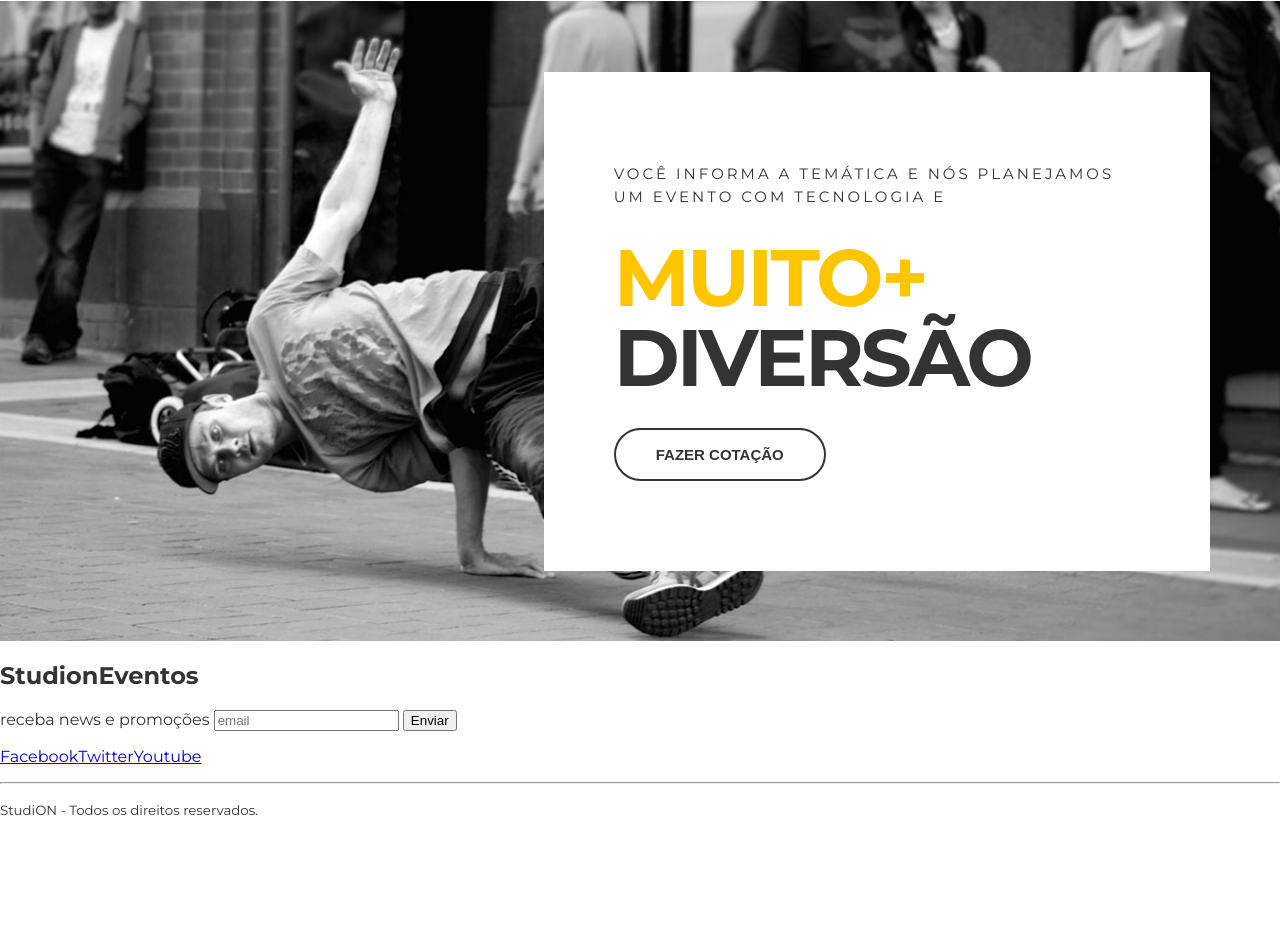
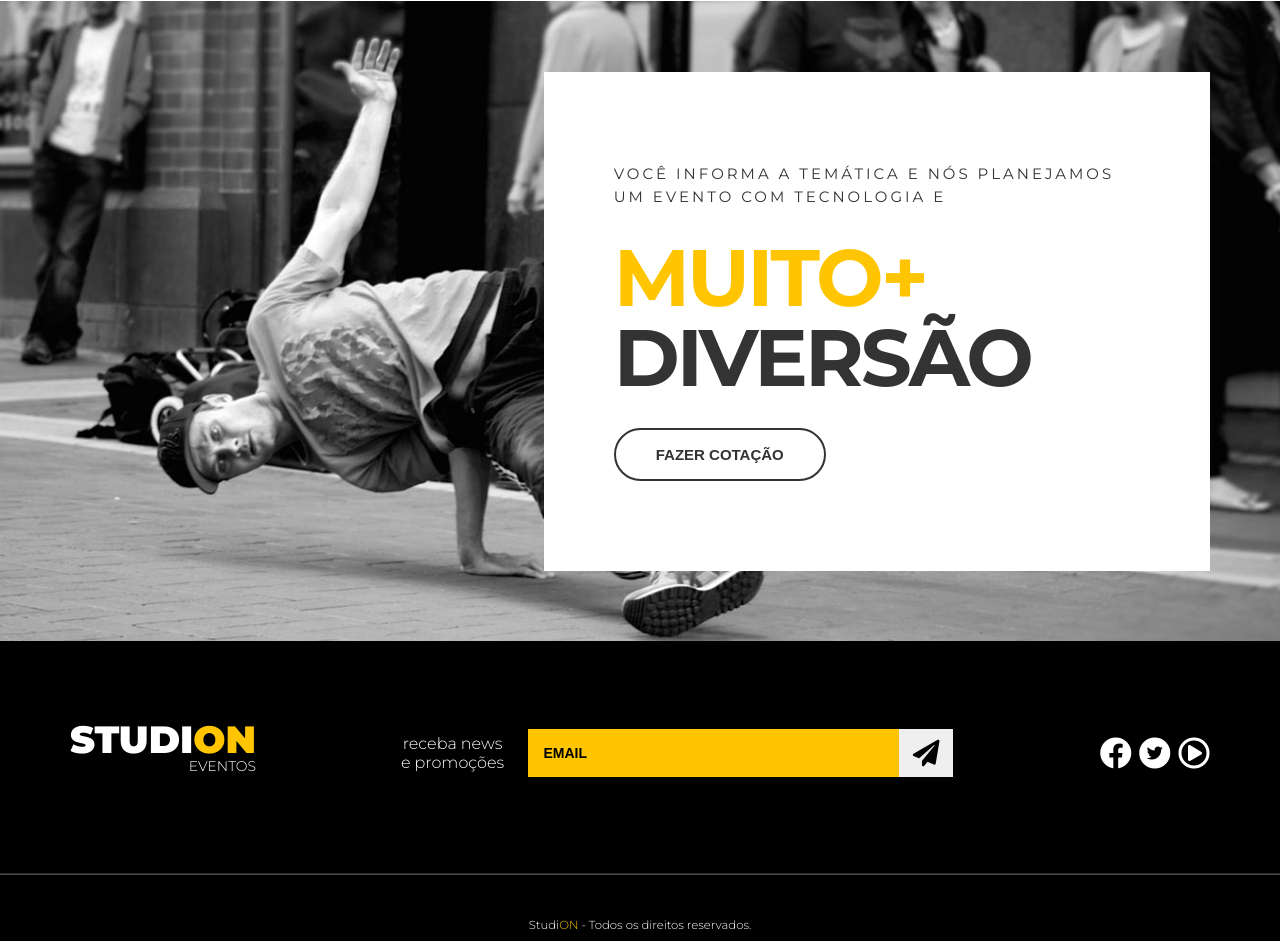
Before and after one commit to VitorOliveiraLima/HomePage-Studion, a plain HTML site: page src/index.html in a window 1280 px wide. Shown: the part 1856-2797 px from the top of the page. Before the commit the page ends 2691 px from the top, so only its background shows below. Drawn offline with Linux system fonts and the light colour scheme.

Commit message:
home-studion finalizada

```diff
--- a/src/index.html
+++ b/src/index.html
@@ -77,12 +77,12 @@
         </ul>
       </section>
 
-      <section class="institucional">
+      <section class="institutional">
         <img
-          class="institucional"
+          class="institutional"
           src="/images/institutional.jpg"
           alt="Studion institutional" />
-        <div class="institucional__copy">
+        <div class="institutional__copy">
           <h6>Fazemos o seu evento acontecer</h6>
           <h4>Lorem ipsum, dolor sit amet consectetur adipisicing elit.</h4>
           <p>
@@ -109,21 +109,48 @@
       </section>
     </main>
 
-    <footer>
-      <h2>Studi<span>on</span><span>Eventos</span></h2>
-      <form>
-        <label>receba news e promoções</label>
-        <input type="email" placeholder="email" />
-        <button type="submit">Enviar</button>
-      </form>
-      <ul>
-        <li><a href="https://facebook.com/" target="_blank">Facebook</a></li>
-        <li><a href="https://twitter.com/" target="_blank">Twitter</a></li>
-        <li><a href="https://youtube.com/" target="_blank">Youtube</a></li>
-      </ul>
+    <footer class="footer">
+      <div class="container footer__container">
+        <h2 class="logo-studion">
+          Studi<span class="copy--primary">on</span>
+          <span class="logo-studion__subtitle">Eventos</span>
+        </h2>
+
+        <form class="footer__form">
+          <label form="email">receba news e promoções</label>
+          <div class="footer__email">
+            <input id="email" type="email" placeholder="email" />
+            <button type="submit">
+              <i class="fas fa-paper-plane fa-2x"></i>
+            </button>
+          </div>
+        </form>
+
+        <ul class="footer__social">
+          <li>
+            <a href="https://facebook.com/" target="_blank">
+              <i class="fab fa-facebook fa-2x"></i>
+            </a>
+          </li>
+          <li>
+            <a href="https://twitter.com/" target="_blank">
+              <span class="fa-stack">
+                <i class="fas fa-circle fa-stack-2x fa-inverse"></i>
+                <i class="fab fa-twitter fa-stack-1x"></i>
+              </span>
+            </a>
+          </li>
+          <li>
+            <a href="https://youtube.com/" target="_blank">
+              <i class="far fa-play-circle fa-2x"></i>
+            </a>
+          </li>
+        </ul>
+       </div>
+
       <hr />
       <p>
-        <small>Studi<span>ON</span> - Todos os direitos reservados.</small>
+        <small>Studi<span class="copy--primary">ON</span> - Todos os direitos reservados.</small>
       </p>
     </footer>
   </body>
--- a/src/style.css
+++ b/src/style.css
@@ -1,4 +1,7 @@
 @import url("https://fonts.googleapis.com/css2?family=Montserrat:wght@300;400;500;700;900&family=Roboto&display=swap");
+@import url("https://cdnjs.cloudflare.com/ajax/libs/font-awesome/5.13.0/css/fontawesome.min.css");
+@import url('https://cdnjs.cloudflare.com/ajax/libs/font-awesome/5.13.0/css/all.min.css');
+
 
 * {
   box-sizing: border-box;
@@ -86,6 +89,7 @@
 .logo-studion__subtitle {
   font-size: 0.875rem;
   font-weight: 300;
+  display: block;
 }
 
 .copy--primary {
@@ -175,7 +179,7 @@
   font-size: 1.25rem;
 }
 
-.institucional {
+.institutional {
   display: grid;
   grid-template-columns: auto auto;
   gap: 3.125rem;
@@ -183,43 +187,42 @@
   padding: 4.375rem;
 }
 
-.institucional__image {
+.institutional__image {
   max-width: 550px;
 }
 
-.institucinal__copy {
+.institutional__copy {
   padding: 0 1.875rem;
 }
 
-.institucinal__copy h6 {
-  font-size: 0.0875rem;
+.institutional__copy h6 {
+  font-size: 0.875rem;
   font-weight: 300;
   letter-spacing: 0.1rem;
   text-transform: uppercase;
   margin: 0;
 }
 
-.institucinal__copy h4 {
+.institutional__copy h4 {
   font-size: 1.5625rem;
   margin-top: 1rem;
 }
 
-.institucional p {
-  font-family: "roboto", sans-serif;
+.institutional p {
+  font-family: "Roboto", sans-serif;
   font-size: 1.0625rem;
   line-height: 1.6875rem;
   margin-bottom: 0;
   margin-bottom: 2.5rem;
 }
 
-.btn--institucional:hover {
+.btn--institutional:hover {
   color: var(--color-copy);
   border-color: var(--color-primary);
   background: unset;
 }
 
 .quote {
-
   background-image: url(/images/parallax.jpg);
   background-attachment: fixed;
   background-repeat: no-repeat;
@@ -240,9 +243,9 @@
 }
 
 .quote__copy h6 {
-  font-size: .9375rem;
+  font-size: 0.9375rem;
   font-weight: 400;
-  letter-spacing: .1875rem;
+  letter-spacing: 0.1875rem;
   line-height: 1.4375rem;
   max-width: 53ch;
   text-transform: uppercase;
@@ -253,7 +256,7 @@
   font-size: 5rem;
   line-height: 5rem;
   text-transform: uppercase;
-  letter-spacing: -.1875rem;
+  letter-spacing: -0.1875rem;
   margin: 1.875rem 0;
 }
 
@@ -265,7 +268,103 @@
   color: var(--color-copy);
   border-color: var(--color-copy);
   background: unset;
+}
 
+.footer {
+  background-color: #000;
+  color: #fff;
+  text-align: center;
+
+}
+.footer__container {
+  display: grid;
+  grid-template-columns: repeat(3, auto);
+  align-items: center;
+  padding: 5rem 0;
+}
+
+.footer .logo-studion {
+  justify-self: start;
+  margin: 0;
+}
+
+
+.footer__form {
+  display: grid;
+  align-items: center;
+  grid-template-columns: 10ch auto;
+  gap: 1.375rem;
+}
+
+.footer__form label {
+  font-size: .875;
+  font-weight: 300;
+  text-align: center;
+}
+
+.footer__email {
+ display: grid;
+ grid-template-columns: auto 3.375rem;
+  width: 100%;
+}
+
+.footer__form input {
+  background-color: var(--color-primary);
+  border: unset;
+  padding: 1rem;
+  font-size: .875rem;
+  font-weight: 700;
+  text-transform: uppercase;
+  color: #000;
+}
+
+.footer__form input::placeholder {
+  color: #000;
+}
+
+.footer__form input:focus {
+  outline: unset;
+}
+
+.footer__form button {
+  cursor: pointer;
+  border: unset;
+  height: 100%;
+  transition: 0.3s all ease;
+}
+
+.footer__form button:hover {
+ color: #fff;
+background-color: var(--color-copy);
+
+}
+
+.footer__social {
+  justify-self: end;
+}
+
+.footer__social a,
+.footer__social a:visited,
+.footer__social a:active  {
+  color: #fff;
+  margin-left: 0.2rem;
+}
+
+.footer__social a .fa-twitter,
+.footer__social a:visited .fa-twitter,
+.footer__social a:active .fa-twitter{
+  color: #000;
+}
+
+.footer hr {
+  border-color: #fff4;
+}
+
+.footer p {
+  text-align: center;
+  font-size: .875rem;
+  font-weight: 300;
+  margin: 2.5rem 0;
 }
 
 .teste-h6 {
```
